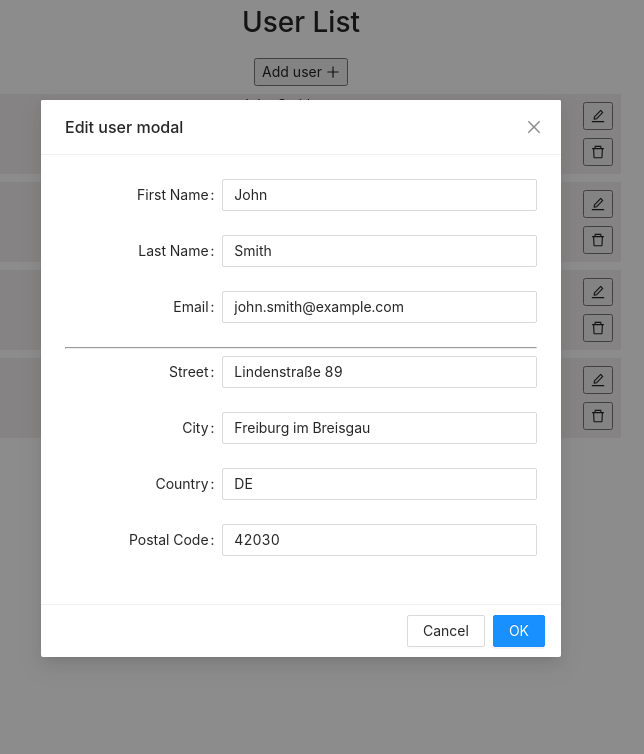
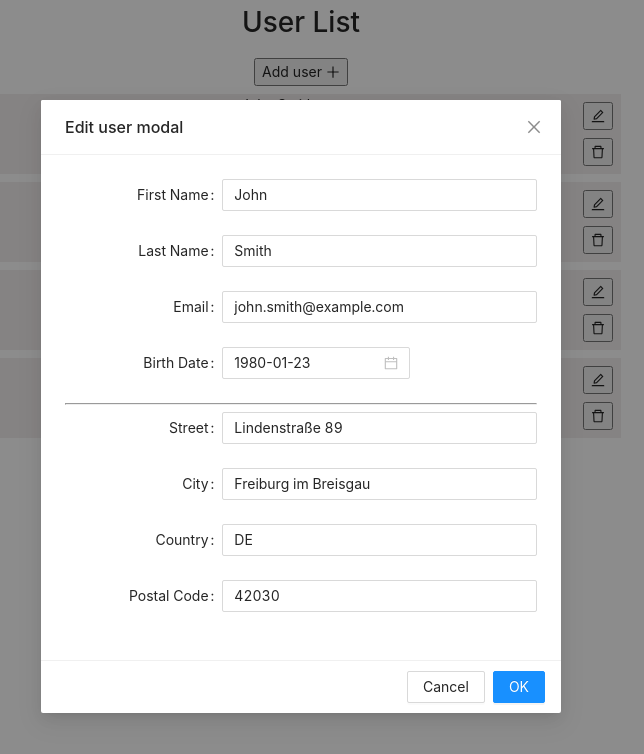
Before and after one commit to alio1991/UsersNinjaTalent, a React (Create React App) app: page /#/ in a window 1280 px wide. Both pictures are taken after a click on the button 937 px from the left and 116 px from the top of the page. Shown: the top 754 px of the page, without its empty margins (339-983 px from the left). Built offline with nearby package versions, Linux system fonts and the light colour scheme.

Commit message:
feature: day is modified now

```diff
--- a/src/views/LandingView/LandingView.jsx
+++ b/src/views/LandingView/LandingView.jsx
@@ -3,6 +3,7 @@ import { getUsers, createUser, deleteUser, editUser } from '../../services/userS
 import './LandingView.scss';
 import { Modal, Form, Input, DatePicker } from 'antd';
 import { EnvironmentOutlined, EditOutlined, DeleteOutlined, PlusOutlined } from '@ant-design/icons';
+import moment from 'moment';
 
 export function LandingView() {
 
@@ -27,7 +28,7 @@ export function LandingView() {
 		if(user){
 			userForm.setFieldsValue(user);
 			userForm.setFieldsValue(user.address);
-
+			userForm.setFieldsValue({birthDate: moment(user.birthDate)})
 		}
 		setIsEditModalVisible(true);
 	}
@@ -100,13 +101,13 @@ export function LandingView() {
 						>
 							<Input />
 						</Form.Item>
-{/*
+
 						<Form.Item
 							label="Birth Date"
 							name="birthDate"
 						>
-							<DatePicker onChange={(date, dateString)=> console.log(dateString)} />
-						</Form.Item> */}
+							<DatePicker onChange={(date, dateString)=> userForm.setFieldsValue(dateString ? {birthDate: moment(dateString)} : undefined)} />
+						</Form.Item>
 
 						<hr/>
 						<Form.Item
```
